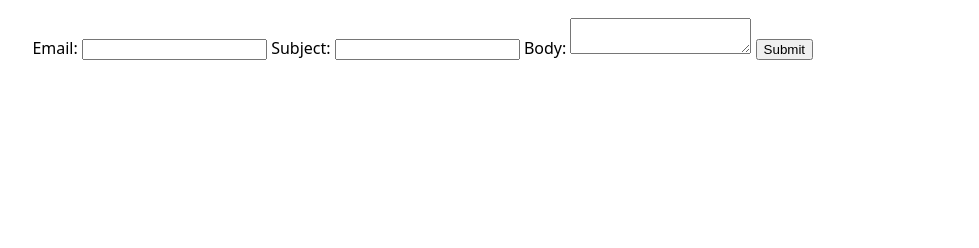
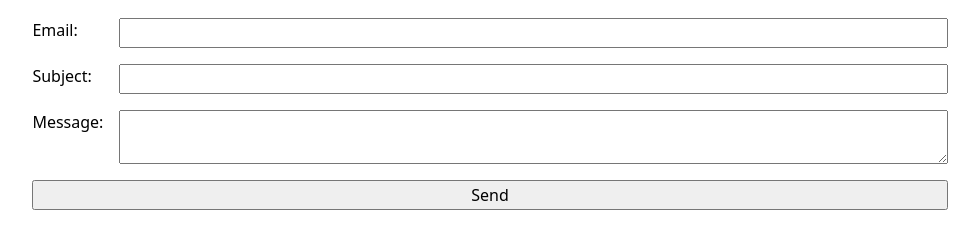
Before and after one commit to MatthewLee117/Portfolio, a plain HTML site: page contact/index.html in a window 1280 px wide. Shown: the part 124-372 px from the top of the page, without its empty margins (150-1129 px from the left). Drawn offline with Linux system fonts and the light colour scheme.

Commit message:
update index and css

```diff
--- a/contact/index.html
+++ b/contact/index.html
@@ -30,11 +30,11 @@
         </label>
 
         <label>
-            Body:
+            Message:
             <textarea name="body"></textarea>
         </label>
 
-        <button>Submit</button>
+        <button>Send</button>
     </form>
 
 </body>
--- a/style.css
+++ b/style.css
@@ -48,3 +48,32 @@ nav a:hover {
   background-color: #fce7f3;
   padding-bottom: 0.1em;
 }
+
+input,
+textarea,
+button {
+  font: inherit;
+}
+
+form {
+  display: grid;
+  grid-template-columns: auto 1fr;
+  gap: 1em;
+}
+
+form label {
+  display: grid;
+  grid-template-columns: subgrid;
+  grid-column: 1 / -1;
+}
+
+form input,
+form textarea,
+form button {
+  width: 100%;
+  box-sizing: border-box;
+}
+
+form button {
+  grid-column: 1 / -1;
+}
```
